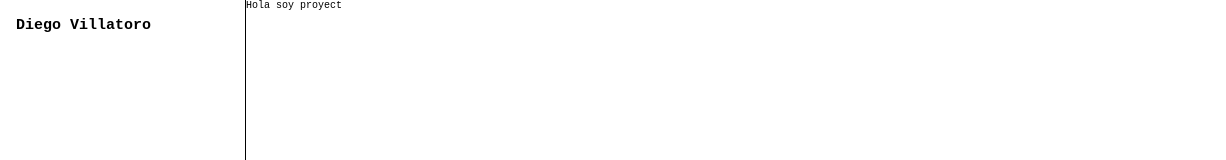
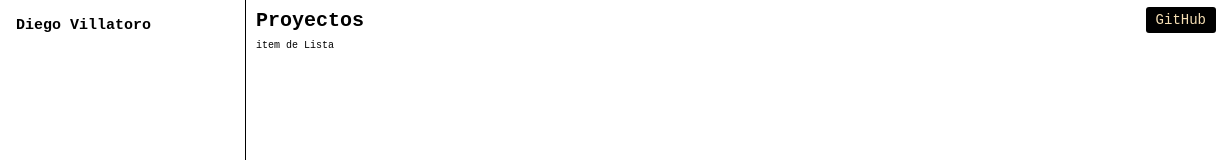
Before and after one commit to elmojondesatan/Portafolio_personal, a plain HTML site: page index.html in a window 1280 px wide. Shown: the top 160 px of the page, 54-1280 px from the left. Drawn offline with Linux system fonts and the light colour scheme.

Commit message:
rm-proyectos realizada

```diff
--- a/componentes/project/project.css
+++ b/componentes/project/project.css
@@ -0,0 +1,34 @@
+.section-header{
+    padding: 0.3rem;
+
+}
+
+
+.header{
+    width: 100%;
+    height: 4rem;
+
+
+    display: flex;
+    justify-content: space-between;
+    align-items: center ;
+    padding: 1rem;
+}
+
+item{
+    padding: 1rem;
+}
+
+.header h2{
+    font-size: 2rem;
+
+}
+
+.header div{
+    background-color: black;
+    color: wheat;
+    padding: 0.5rem 1rem;
+    border-radius: 3px;
+    font-size: 1.4rem;
+    font-weight: 400;
+}
--- a/componentes/project/project.js
+++ b/componentes/project/project.js
@@ -0,0 +1,35 @@
+function proyectos(){
+    let section = document.createElement('section');
+    section.appendChild(header());
+    section.appendChild(item());
+
+    return section;
+
+}
+
+function header(){
+    let div = document.createElement('div');
+    div.className = 'header';
+
+    let h2 = document.createElement('h2');
+    h2.innerHTML = "Proyectos";
+    div.appendChild(h2);
+
+    let btn = document.createElement('div');
+    btn.innerHTML = 'GitHub';
+    div.appendChild(btn);
+
+    return div;
+
+}
+
+function item(){
+    let div = document.createElement('item');
+    div.innerText = "item de Lista ";
+
+    return div;
+
+}
+
+
+export{ proyectos}
--- a/index.html
+++ b/index.html
@@ -8,6 +8,7 @@
     <link rel="stylesheet" href="componentes/navBar/navBar.css">
     <link rel="stylesheet" href="index.css">
     <link rel="stylesheet" href="config.css">
+    <link rel="stylesheet" href="componentes/project/project.css">
 </head>
 <body>
 
@@ -16,6 +17,7 @@
     <!--FUnciones-->
     <script src="main.js" type="module"></script>
     <script src="./componentes/navBar/navBar.js"></script>
+    <script src="./componentes/project/project.js"></script>
 
 </body>
 </html>
--- a/main.js
+++ b/main.js
@@ -1,4 +1,5 @@
 import { navBarVid } from "./componentes/navBar/navBar.js";
+import { proyectos } from "./componentes/project/project.js";
 
 /* Componentes de la pagina */
 
@@ -12,5 +13,5 @@ DOM.appendChild(navBar);
 
 let proyect = document.createElement('section');
 proyect.classList = "proyect";
-proyect.innerText = "Hola soy proyect";
+proyect.appendChild(proyectos());
 DOM.appendChild(proyect);
```
